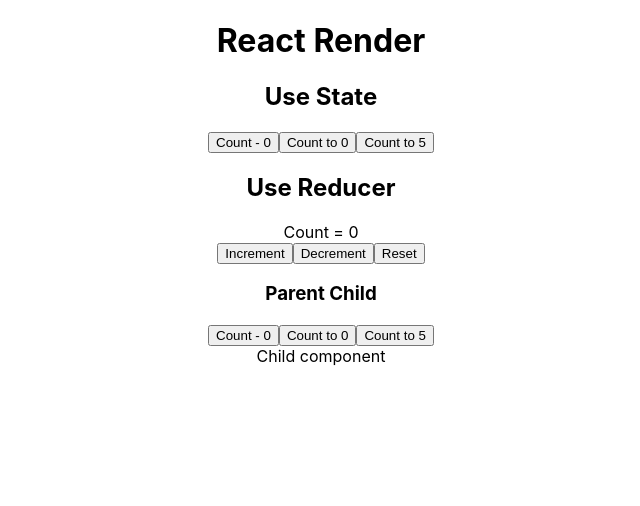
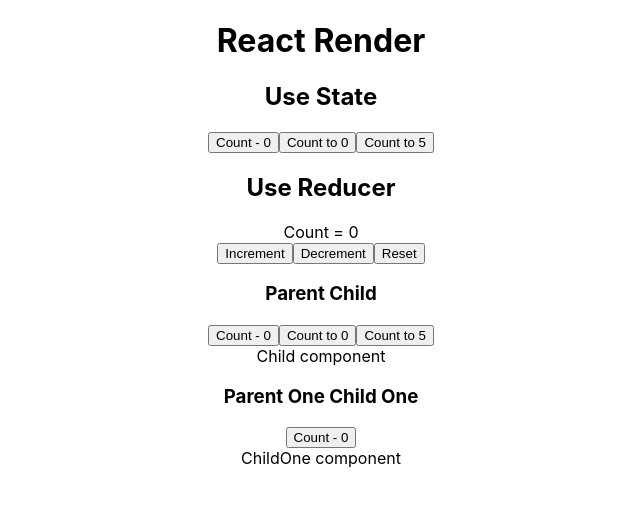
Before and after one commit to PeterOsoo/react-render, a React (Create React App) app in the folder react-render-demo/: page / in a window 1280 px wide. Shown: the top 506 px of the page, without its empty margins (319-959 px from the left). Built offline with nearby package versions, Linux system fonts and the light colour scheme.

Commit message:
Optimization - Pass as children  avoids unnecessary re-render

```diff
--- a/react-render-demo/src/App.js
+++ b/react-render-demo/src/App.js
@@ -3,6 +3,7 @@
 import { UseState } from "./components/UseState/UseState"
 import { UseReducer } from "./components/UseReducer/UseReducer"
 import { Parent } from "./components/Parent Child/Parent"
+import ParentChildOne from "./components/Optimazation/ParentChildOne"
 
 const App = () => {
 	return (
@@ -11,6 +12,7 @@
 			<UseState />
 			<UseReducer />
 			<Parent />
+			<ParentChildOne />
 		</div>
 	)
 }
--- /dev/null
+++ b/react-render-demo/src/components/Optimazation/ChildOne.jsx
@@ -0,0 +1,6 @@
+import React from "react"
+
+export const ChildOne = () => {
+	console.log("ChildOne Render")
+	return <div>ChildOne component</div>
+}
--- /dev/null
+++ b/react-render-demo/src/components/Optimazation/ParentChildOne.js
@@ -0,0 +1,15 @@
+import React from "react"
+import { ChildOne } from "./ChildOne"
+import { ParentOne } from "./ParentOne"
+
+function ParentChildOne() {
+	return (
+		<div>
+			<ParentOne>
+				<ChildOne />
+			</ParentOne>
+		</div>
+	)
+}
+
+export default ParentChildOne
--- /dev/null
+++ b/react-render-demo/src/components/Optimazation/ParentOne.js
@@ -0,0 +1,14 @@
+import React, { useState } from "react"
+
+export const ParentOne = ({ children }) => {
+	const [count, setCount] = useState(0)
+
+	console.log("ParentOne Render")
+	return (
+		<div>
+			<h3>Parent One Child One</h3>
+			<button onClick={() => setCount(c => c + 1)}>Count - {count}</button>
+			{children}
+		</div>
+	)
+}
```
